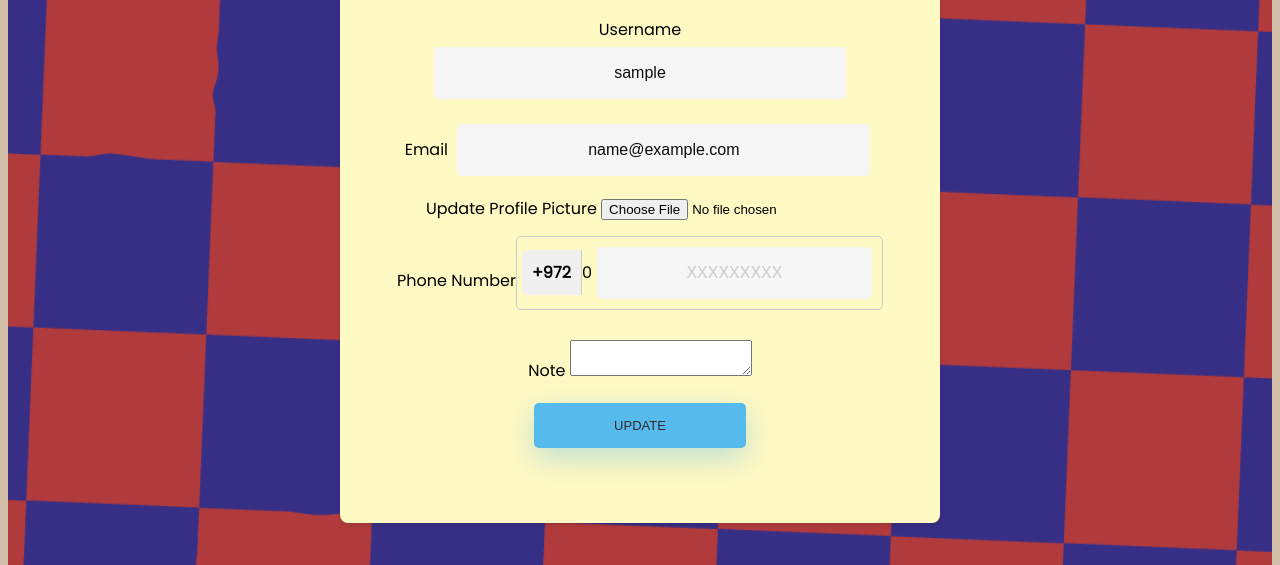
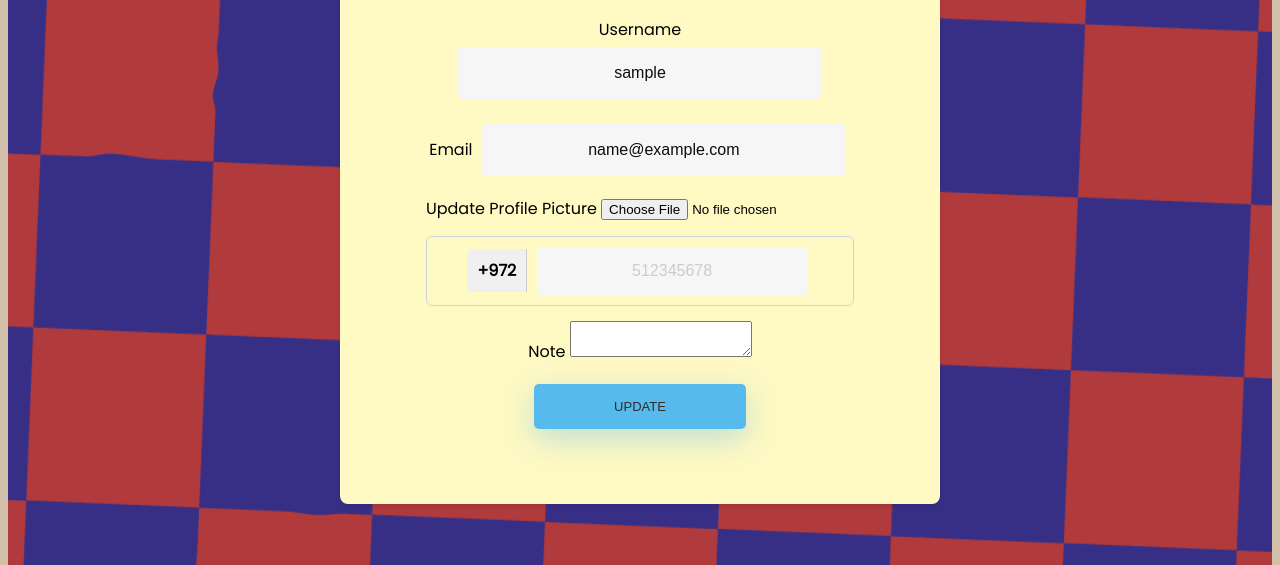
Before and after one commit to theshahnis/ShlaimanFinder, a Flask app: page /profile/ in a window 1280 px wide. Shown: the part 222-787 px from the top of the page. Run offline with Flask 3, Linux system fonts and the light colour scheme; the visitor is signed in with stand-in values (Sample User, id 1); data comes from the database, SQL or seed files in the repository; some libraries are stand-ins or nearby versions.

Commit message:
added sos function

```diff
--- a/backend/app/static/styles.css
+++ b/backend/app/static/styles.css
@@ -727,4 +727,29 @@
   border-radius: 0 5px 5px 0;
 }
 
+.form-group {
+  border: 1px solid #ced4da;
+  padding: 5px;
+  border-radius: 6px;
+  width: auto;
+}
+
+.form-group:focus {
+  color: #212529;
+  background-color: #fff;
+  border-color: #86b7fe;
+  outline: 0;
+  box-shadow: 0 0 0 0.25rem rgb(13 110 253 / 25%);
+}
+
+.form-group input {
+  display: inline-block;
+  width: auto;
+  border: none;
+}
+
+.form-group input:focus {
+  box-shadow: none;
+}
+
 /* before */
--- a/backend/app/templates/profile.html
+++ b/backend/app/templates/profile.html
@@ -19,12 +19,12 @@
         <div>
             {{ form.profile_image.label }} {{ form.profile_image }}
         </div>
-        <div class="phone-number-container">
-            {{ form.phone_number.label }}
-            <div class="phone-number-input">
-                <span class="country-code">+972</span>
-                <span class="zero-placeholder">0</span>
-                <input type="text" class="phone-number" id="phone_number" name="phone_number" placeholder="XXXXXXXXX" maxlength="12">
+        <div class="container mt-2">
+            <div class="col-md-6">
+                <div class="form-group mt-2 d-inline-block">
+                    <span class="border-end country-code px-2">+972</span>
+                    {{ form.phone_number(class="form-control phone-number", id="ec-mobile-number", placeholder="512345678") }}
+                </div>
             </div>
         </div>
         <div>
@@ -39,21 +39,14 @@
 <script>
     document.addEventListener('DOMContentLoaded', function() {
         const phoneNumberInput = document.querySelector('.phone-number');
-        const zeroPlaceholder = document.querySelector('.zero-placeholder');
 
-        // Set initial value if it starts with +972
+        // If phone number already starts with +972, remove it for display purposes
         if (phoneNumberInput.value.startsWith('+972')) {
             phoneNumberInput.value = phoneNumberInput.value.replace('+972', '');
         }
 
         phoneNumberInput.addEventListener('input', function(event) {
             let value = event.target.value;
-            if (value === '' || value === '0') {
-                zeroPlaceholder.style.visibility = 'visible';
-            } else {
-                zeroPlaceholder.style.visibility = 'hidden';
-            }
-
             if (value.startsWith('0')) {
                 value = value.slice(1);
             }
@@ -90,13 +83,6 @@
                 alert('Error: ' + error.message);
             }
         });
-
-        // Initial check to set the visibility of the zero placeholder
-        if (phoneNumberInput.value === '' || phoneNumberInput.value === '0') {
-            zeroPlaceholder.style.visibility = 'visible';
-        } else {
-            zeroPlaceholder.style.visibility = 'hidden';
-        }
     });
 </script>
 {% endblock %}
```
